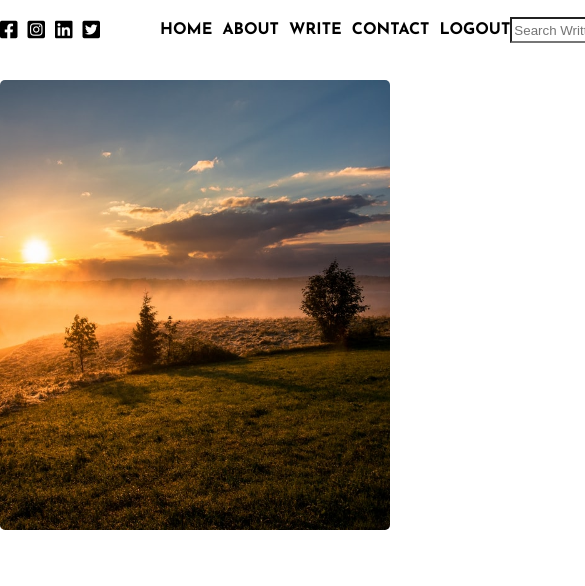
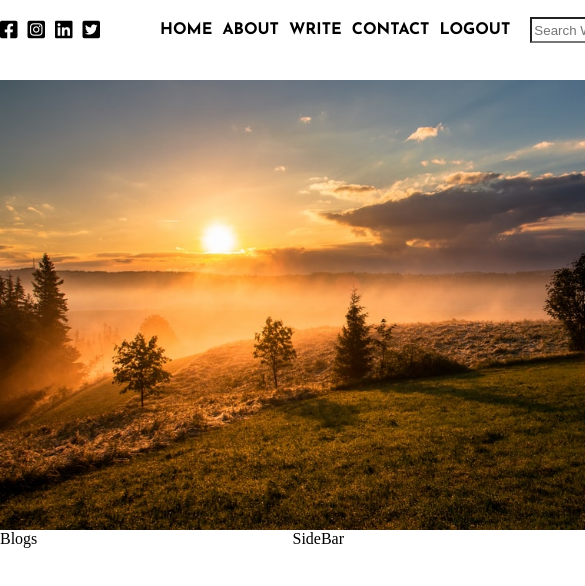
Before and after one commit to kanha638/Bloggy, a React (Create React App) app in the folder frontend/: page / in a window 390 px wide. Shown: the top 586 px of the page, 585 px wide, since content can reach past the window. Built offline with nearby package versions, Linux system fonts and the light colour scheme.

Commit message:
Imagehead UI made Responsive

```diff
--- /dev/null
+++ b/frontend/src/Components/Blogs/Blogs.css
@@ -0,0 +1,3 @@
+.Blogs {
+  flex: 9;
+}
--- /dev/null
+++ b/frontend/src/Components/Blogs/Blogs.jsx
@@ -0,0 +1,7 @@
+import "./Blogs.css";
+
+export const Blogs = () => {
+  return (
+    <div className ="Blogs">Blogs</div>
+  )
+}
--- a/frontend/src/Components/HomePage/HomePage.css
+++ b/frontend/src/Components/HomePage/HomePage.css
@@ -1,5 +1,3 @@
-.Home {
+.content {
   display: flex;
-  flex-direction: column;
-  flex-wrap: wrap;
 }
--- a/frontend/src/Components/HomePage/HomePage.jsx
+++ b/frontend/src/Components/HomePage/HomePage.jsx
@@ -1,11 +1,16 @@
 import React from 'react';
+import { Blogs } from '../Blogs/Blogs';
 import { ImageHead } from '../ImageHead/ImageHead';
+import { SideBar } from '../SideBar/SideBar';
 import "./HomePage.css";
 
 export const HomePage = () => {
-  return (
-      <div className="Home">
-          <ImageHead/>
+  return (<>
+    <ImageHead />
+    <div className="content">
+      <Blogs />
+      <SideBar/>
     </div>
+    </>
   )
 }
--- a/frontend/src/Components/ImageHead/ImageHead.css
+++ b/frontend/src/Components/ImageHead/ImageHead.css
@@ -1,6 +1,7 @@
 .Head {
   margin: 0px;
   width: 100%;
+  min-width: 830px;
   margin-top: 20px;
   display: flex;
 }
@@ -10,5 +11,5 @@
   height: 450px;
   margin-right: 0px;
   object-fit: cover;
-  border-radius: 5px;
+  /* border-radius: 5px; */
 }
--- /dev/null
+++ b/frontend/src/Components/SideBar/SideBar.css
@@ -0,0 +1,3 @@
+.sidebar {
+  flex: 3;
+}
--- /dev/null
+++ b/frontend/src/Components/SideBar/SideBar.jsx
@@ -0,0 +1,8 @@
+import React from 'react'
+import "./SideBar.css";
+
+export const SideBar = () => {
+  return (
+      <div className="sidebar">SideBar</div>
+  )
+}
--- a/frontend/src/Components/TopBar/TopBar.css
+++ b/frontend/src/Components/TopBar/TopBar.css
@@ -36,7 +36,9 @@
   font-weight: 700;
   cursor: pointer;
 }
-
+.ListItem:hover {
+  color: red;
+}
 .Right {
   flex: 3;
   display: flex;
@@ -51,6 +53,7 @@
   height: 20px;
   width: 200px;
   border-radius: 0px;
+  margin-left: 20px;
 }
 .searchIcon {
   margin-left: -8px;
```
Also changed, not shown: 2 other files (tests, documents, lock files or other folders).
